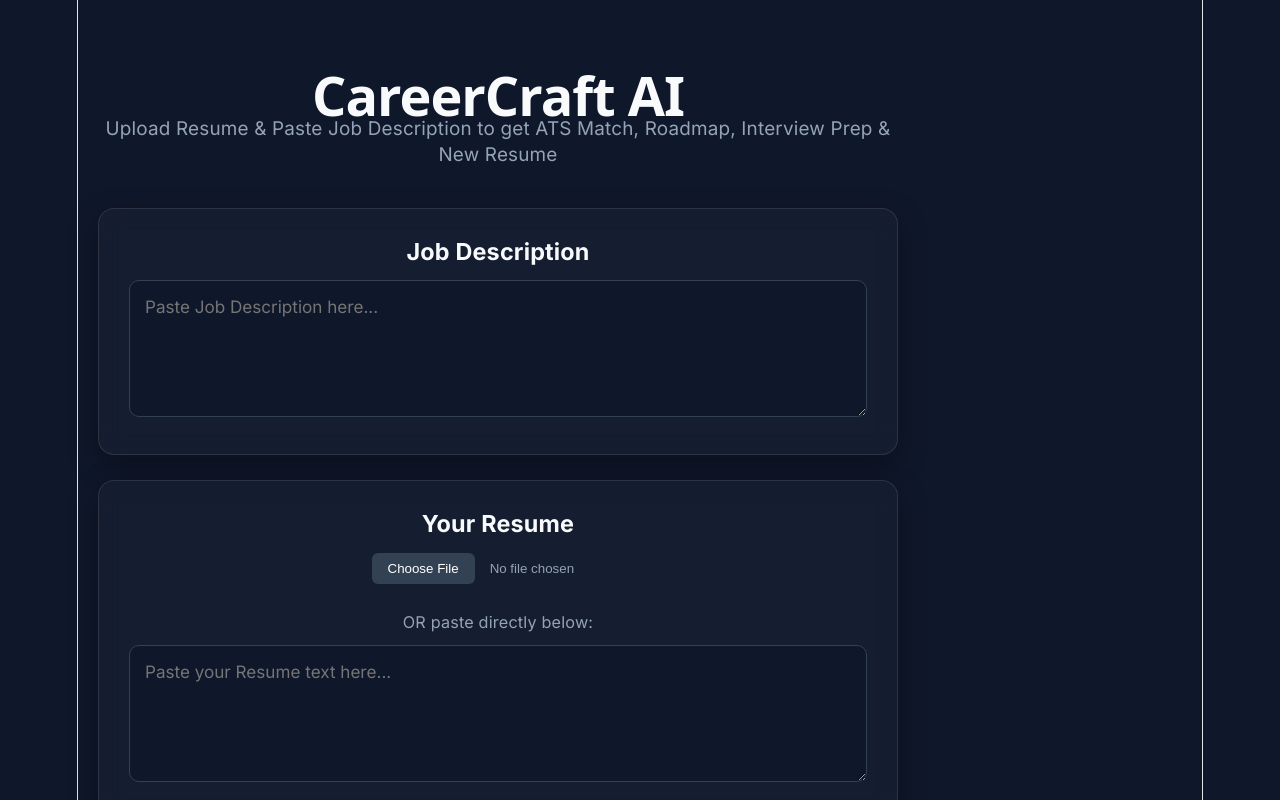
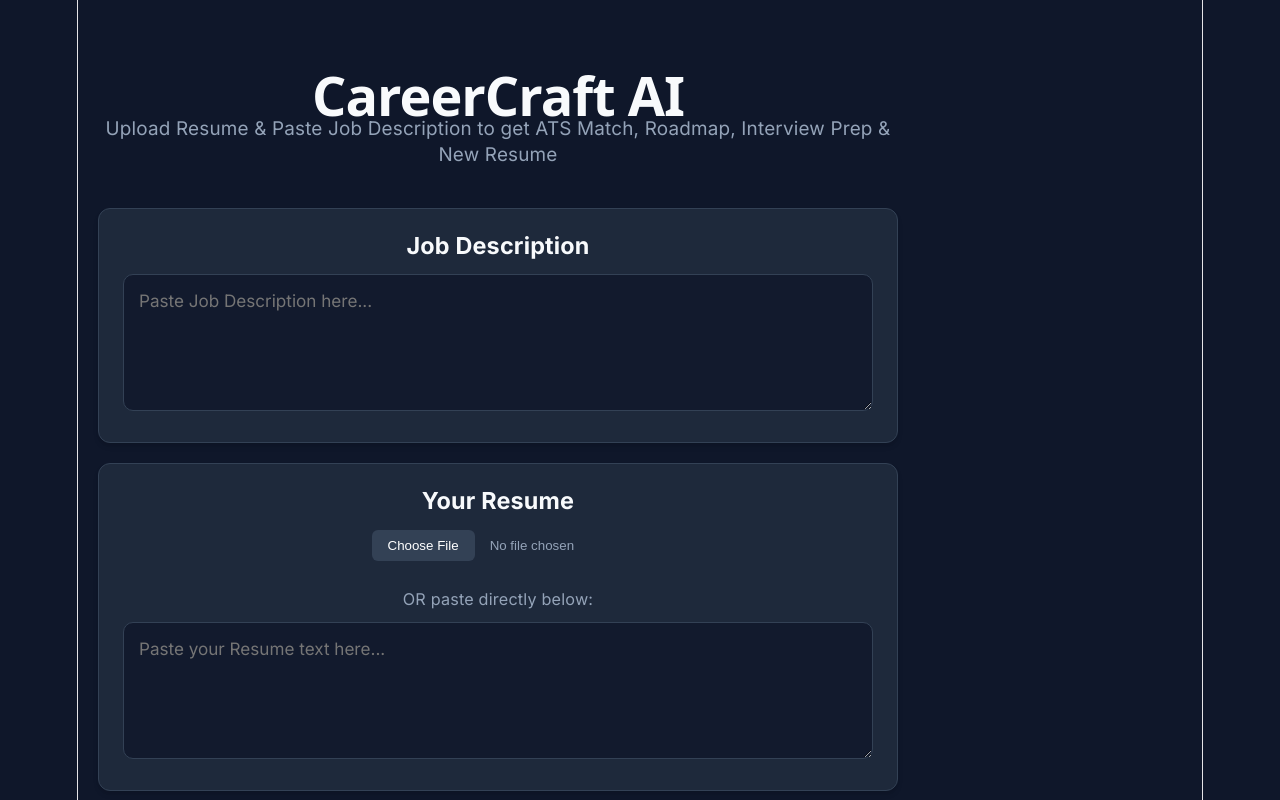
Before and after one commit to InnovateX26/Career_Forge, a React app in the folder Frontend/: page / in a window 1280 px wide. Shown: the top 800 px of the page. Built offline with nearby package versions, Linux system fonts and the light colour scheme; the HTML template or start-up script is replaced by a standard one.

Commit message:
Glassmorphism Cards

```diff
--- a/Frontend/src/App.css
+++ b/Frontend/src/App.css
@@ -42,14 +42,12 @@ body {
 
 /* 🃏 Glassmorphism Cards */
 .card {
-  background: rgba(30, 41, 59, 0.4);
-  border: 1px solid rgba(255, 255, 255, 0.1);
-  backdrop-filter: blur(12px);
-  border-radius: 16px;
-  padding: 30px;
-  margin-bottom: 25px;
-  box-shadow: 0 10px 30px rgba(0, 0, 0, 0.3);
-  transition: transform 0.3s, border-color 0.3s;
+  background: #1e293b;
+  border: 1px solid #334155;
+  border-radius: 12px;
+  padding: 24px;
+  margin-bottom: 20px;
+  box-shadow: 0 4px 6px -1px rgba(0, 0, 0, 0.1), 0 2px 4px -1px rgba(0, 0, 0, 0.06);
 }
 
 .card:hover { border-color: rgba(0, 198, 255, 0.3); }
```
